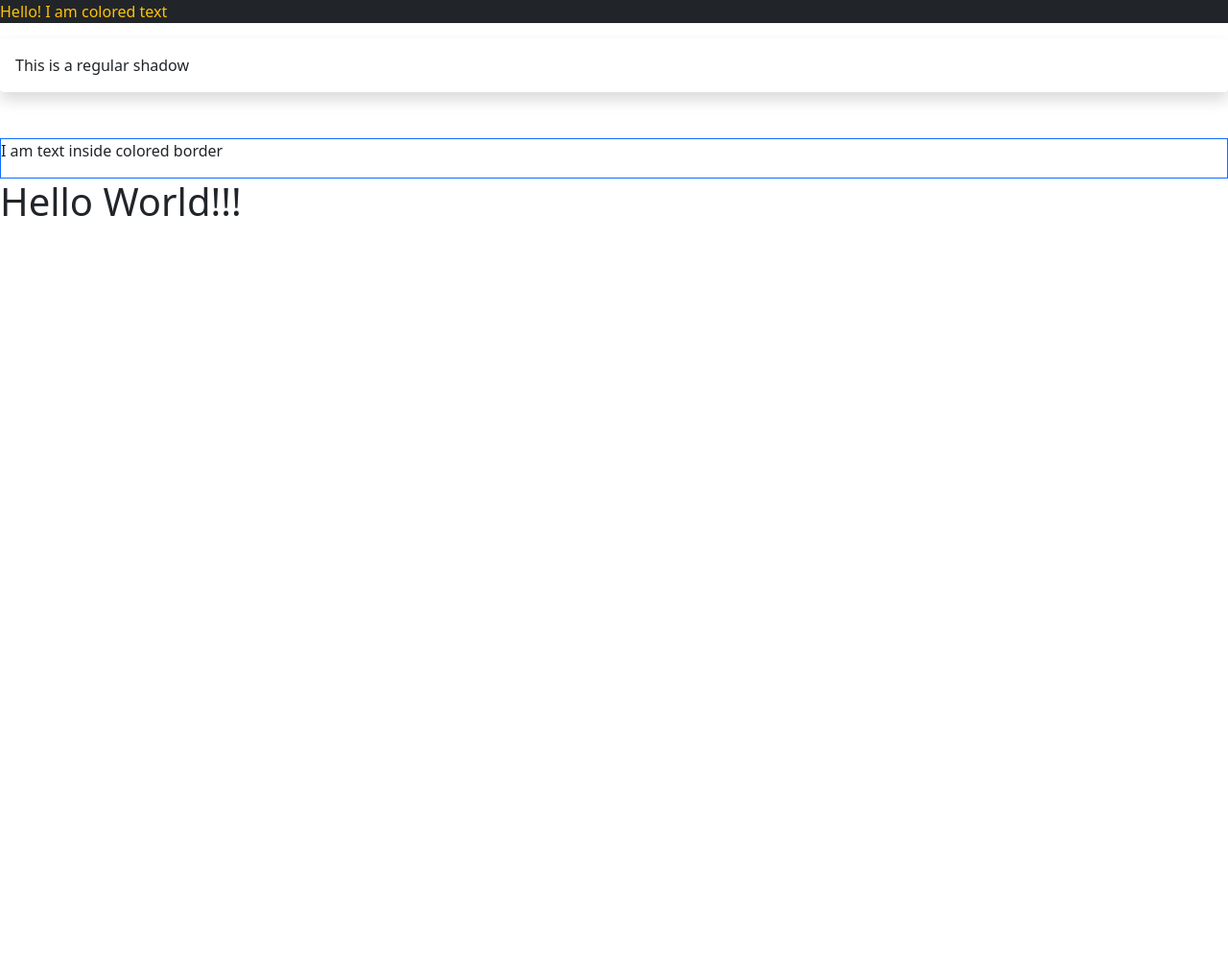
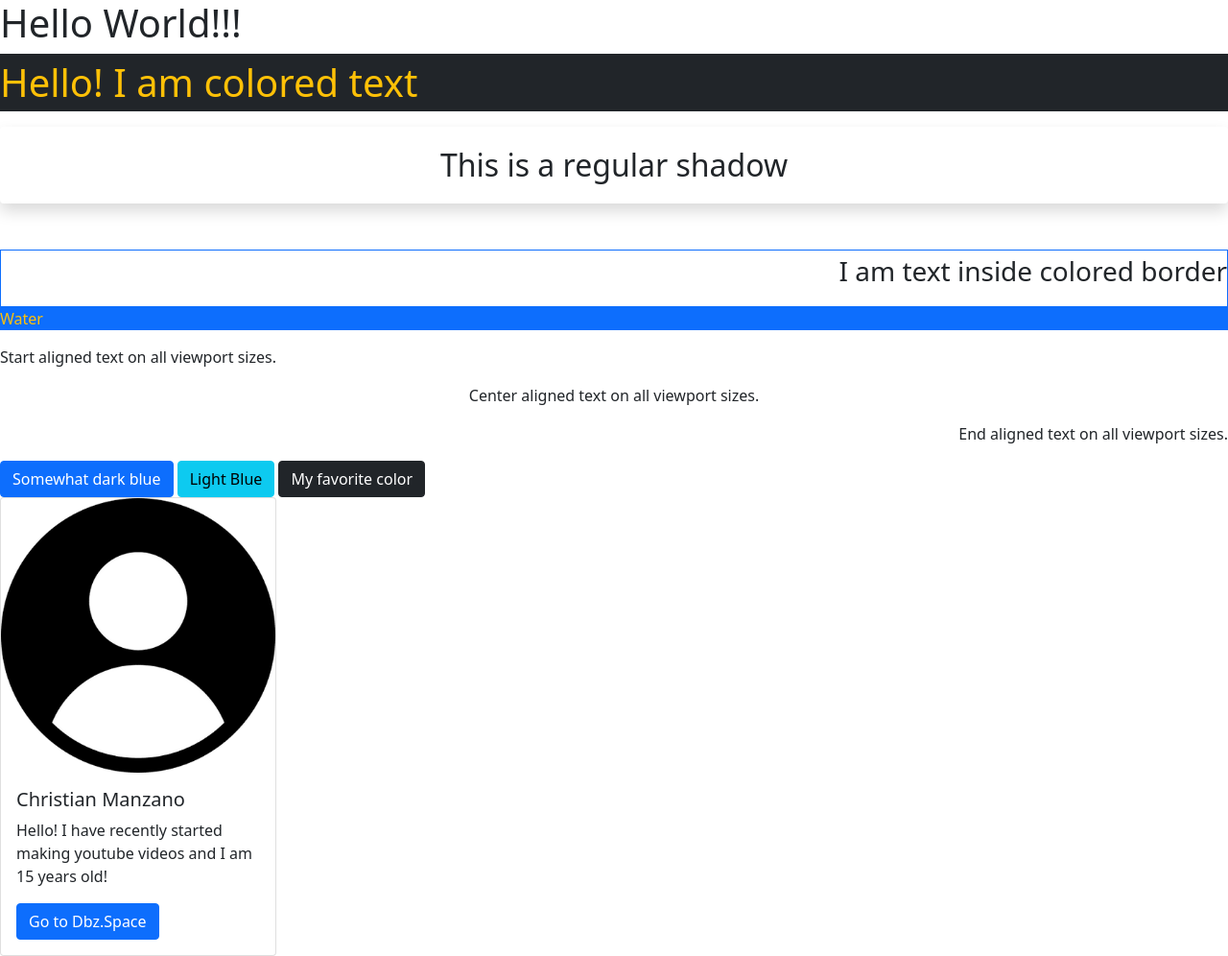
Before and after one commit to ChristianManzano/WebDesign2021, a plain HTML site: page bootstrap practice/index.html in a window 1280 px wide. Shown: the whole page at 96% size. Before the commit the page ends 800 px from the top, so only its background shows below. Drawn offline with nearby package versions, Linux system fonts and the light colour scheme.

Commit message:
Bootstrap Practice!

```diff
--- a/bootstrap practice/index.html
+++ b/bootstrap practice/index.html
@@ -8,21 +8,51 @@
         <!-- Bootstrap CSS -->
         <link href="https://cdn.jsdelivr.net/npm/bootstrap@5.0.0-beta2/dist/css/bootstrap.min.css" rel="stylesheet" integrity="sha384-BmbxuPwQa2lc/FVzBcNJ7UAyJxM6wuqIj61tLrc4wSX0szH/Ev+nYRRuWlolflfl" crossorigin="anonymous">
 
-
-        <!--Changing text color with a dark background-->
-        <p class="text-warning bg-dark">Hello! I am colored text</p>
-
-        <!--Adds a shadow to text-->
-        <div class="shadow p-3 mb-5 bg-body rounded">This is a regular shadow</div>
-
-        <!--Colored Border!-->
-        <div class="border border-primary"><p>I am text inside colored border</p></div>
-
-
-
         <title> Hello World </title>
     </head>
     <body>
         <h1> Hello World!!! </h1>
+
+        <!--Changing text color with a dark background-->
+        <p class="text-warning bg-dark text-start fs-1">Hello! I am colored text</p>
+
+        <!--Adds a shadow to text-->
+        <div class="shadow p-3 mb-5 bg-body rounded text-center fs-2">This is a regular shadow</div>
+
+        <!--Colored Border!-->
+        <div class="border border-primary text-end fs-3"><p>I am text inside colored border</p></div>
+
+
+        <!-- Background: Blue, Text Color: Yellow  -->
+        <p class="text-warning bg-primary"> Water</p>
+
+
+        <!--Text Align Examples-->
+        <p class="text-start">Start aligned text on all viewport sizes.</p>
+        <p class="text-center">Center aligned text on all viewport sizes.</p>
+        <p class="text-end">End aligned text on all viewport sizes.</p>
+
+
+        <!-- Buttons! -->
+        <button type="button" class="btn btn-primary">Somewhat dark blue</button>
+        <button type="button" class="btn btn-info">Light Blue</button>
+        <a href="https://dbz.space/" target="blank">
+            <button type="button" class="btn btn-dark">My favorite color</button>
+        </a>
+
+        <!-- Portofolio Card -->
+        <div class="card" style="width: 18rem;">
+            <!-- Image -->
+            <img src="user.png" class="card-img-top" alt="...">
+           <!-- Description -->
+            <div class="card-body">
+              <h5 class="card-title">Christian Manzano</h5>
+              <p class="card-text">Hello! I have recently started making youtube videos and I am 15 years old!</p>
+              <a href="https://dbz.space/" class="btn btn-primary" target="blank">Go to Dbz.Space </a>
+            </div>
+          </div>
+
+
+
     </body>
 </html>
```
Also changed, not shown: bootstrap practice/user.png (added).
